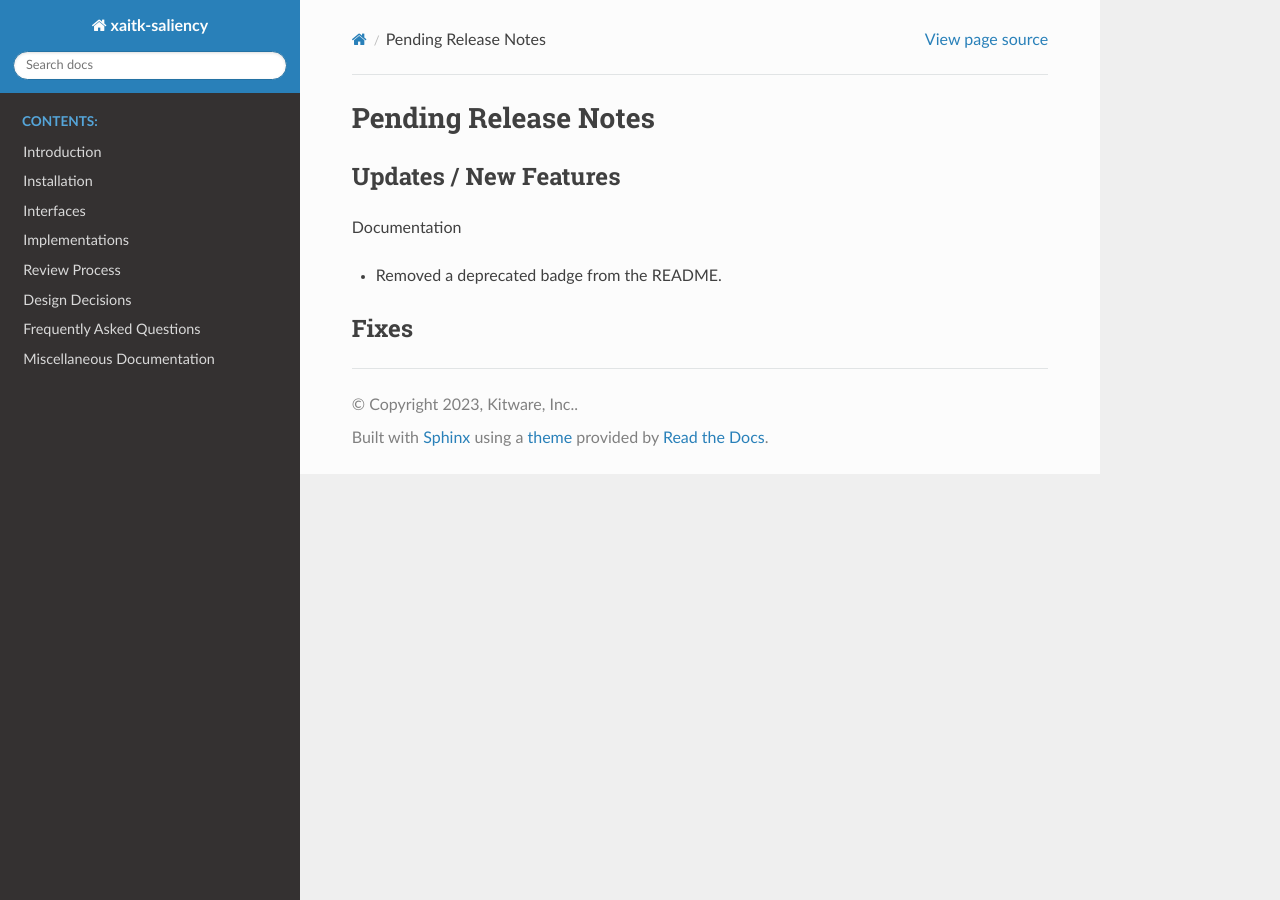
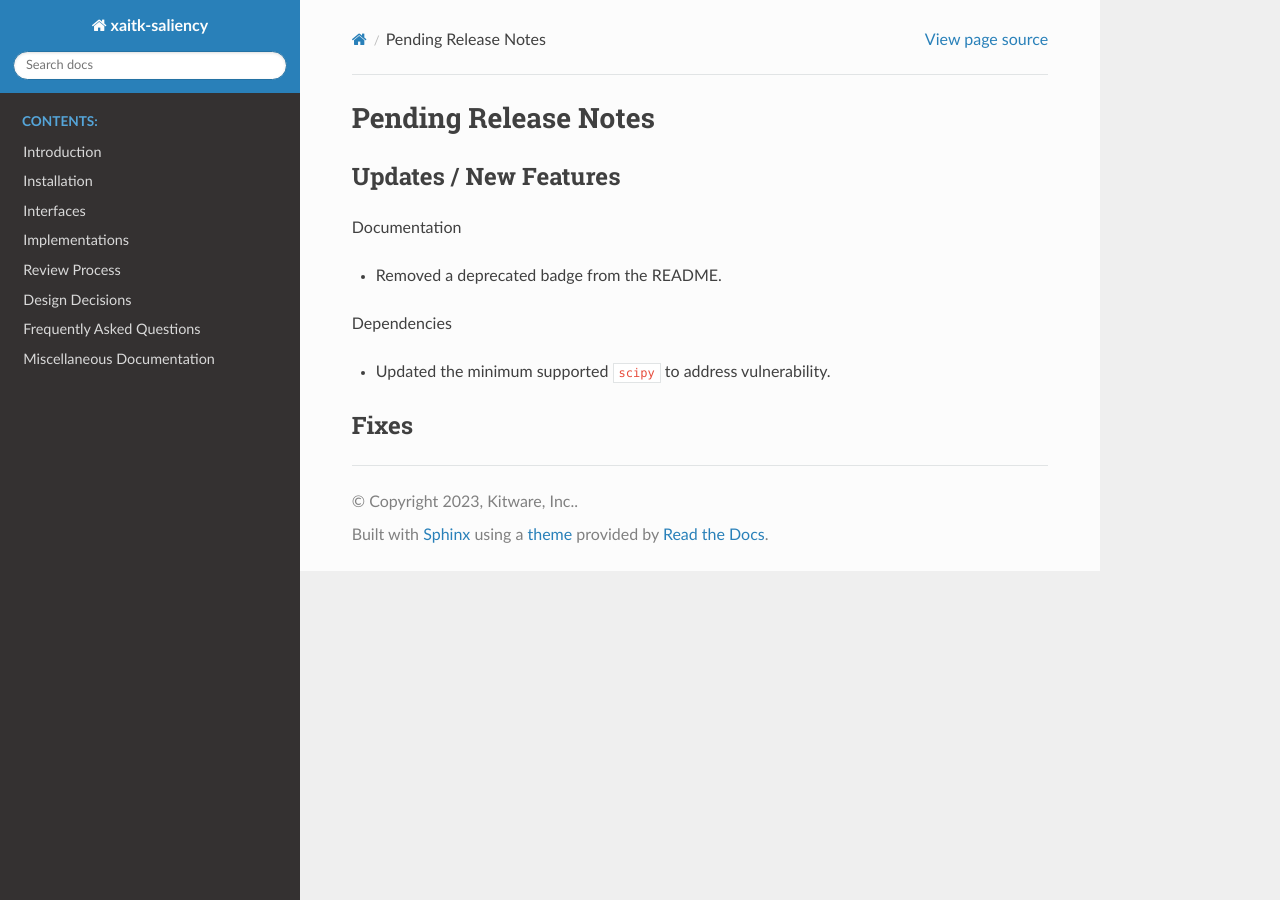
Before and after one commit to XAITK/xaitk-saliency, a Sphinx documentation site: the page built from docs/release_notes/pending_release.rst, in a window 1280 px wide. Built offline with Sphinx 7.4.7 and the Read the Docs theme 3.1.0, drawn with Linux system fonts in a browser that asks for light colours; pages that are not in the unit, such as notebooks, are missing from menus.

Commit message:
Updated a minimum dependency.

```diff
--- a/docs/release_notes/pending_release.rst
+++ b/docs/release_notes/pending_release.rst
@@ -8,5 +8,9 @@ Documentation
 
 * Removed a deprecated badge from the README.
 
+Dependencies
+
+* Updated the minimum supported ``scipy`` to address vulnerability.
+
 Fixes
 -----
--- a/pyproject.toml
+++ b/pyproject.toml
@@ -58,7 +58,7 @@ smqtk-classifier = ">=0.17.0"
 smqtk-core = ">=0.18.0"
 smqtk-descriptors = ">=0.16.0"
 smqtk-detection = ">=0.19.0"
-scipy = ">=1.9" # CVE-2023-25399
+scipy = ">=1.10.0"  # CVE-2023-25399
 click = ">=8.0.3"
 setuptools = "*"
 # Optionals for "example" extra
```
Also changed, not shown: 1 other file.
